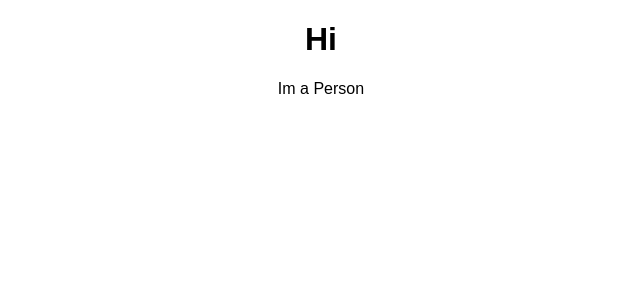
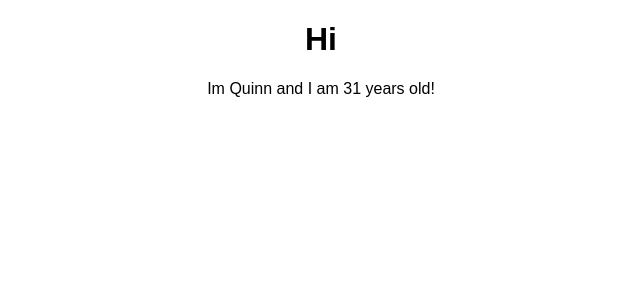
Before and after one commit to Q-Win/mfra, a React (Create React App) app: page / in a window 1280 px wide. Shown: the top 300 px of the page, without its empty margins (319-959 px from the left). Built offline with nearby package versions, Linux system fonts and the light colour scheme.

Commit message:
add props to Person component

```diff
--- a/src/App.js
+++ b/src/App.js
@@ -7,7 +7,7 @@ class App extends Component {
     return (
       <div className="App">
         <h1> Hi </h1>
-        <Person/>
+        <Person name="Quinn" age ="31"/>
       </div>
     );
   }
--- a/src/Person/Person.js
+++ b/src/Person/Person.js
@@ -1,7 +1,7 @@
 import React from 'react'
 
-const person = () => {
-  return <p>Im a Person</p>
+const person = (props) => {
+  return <p>Im {props.name} and I am {props.age} years old!</p>
 }
 
 export default person;
```
